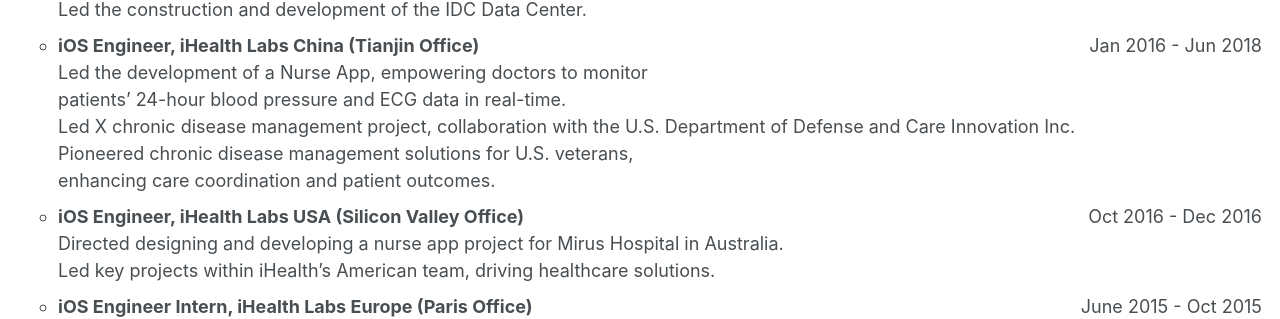
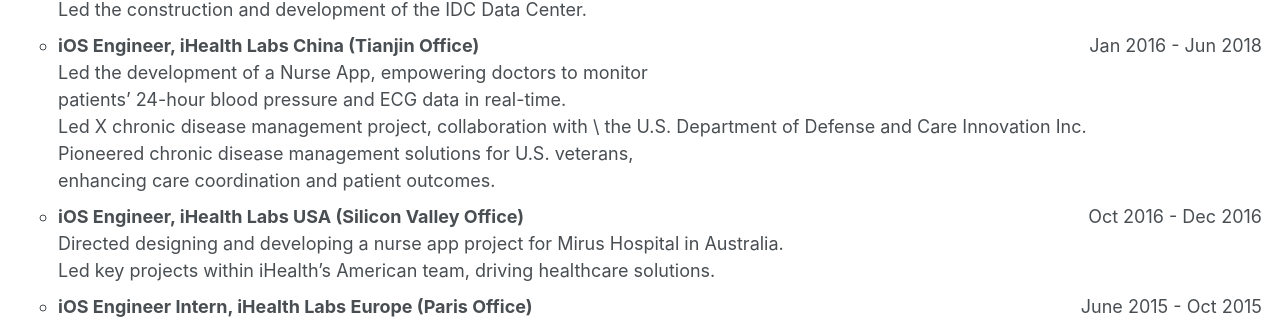
Before and after one commit to sydmou/sydmou.github.io, a Jekyll site: the page built from _pages/cv.md, in a window 1280 px wide and 900 px high, scrolled down 623 px. Shown: the part 144-463 px from the top of the window. Built offline with Jekyll 4.4.1, drawn with Linux system fonts in a browser that asks for light colours.

Commit message:
Update cv.md

```diff
--- a/_pages/cv.md
+++ b/_pages/cv.md
@@ -33,7 +33,7 @@
 * **iOS Engineer, iHealth Labs China (Tianjin Office)** <span style="float: right;">Jan 2016 - Jun 2018</span>\
    <span class='desc'>Led the development of a Nurse App, empowering doctors to monitor \\
   patients' 24-hour blood pressure and ECG data in real-time. </span>\
-   <span class='desc'>Led X chronic disease management project, collaboration with the U.S. Department of Defense and Care Innovation Inc. </span>\
+   <span class='desc'>Led X chronic disease management project, collaboration with \\ the U.S. Department of Defense and Care Innovation Inc. </span>\
    <span class='desc'>Pioneered chronic disease management solutions for U.S. veterans, \\
    enhancing care coordination and patient outcomes. </span>
 * **iOS Engineer, iHealth Labs USA (Silicon Valley Office)**<span style="float: right;">Oct 2016 - Dec 2016</span>\
```
